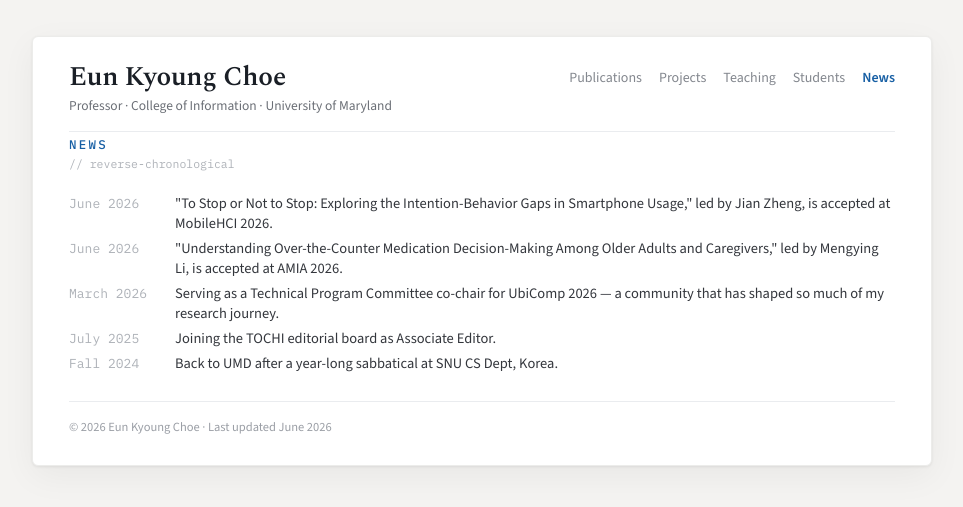
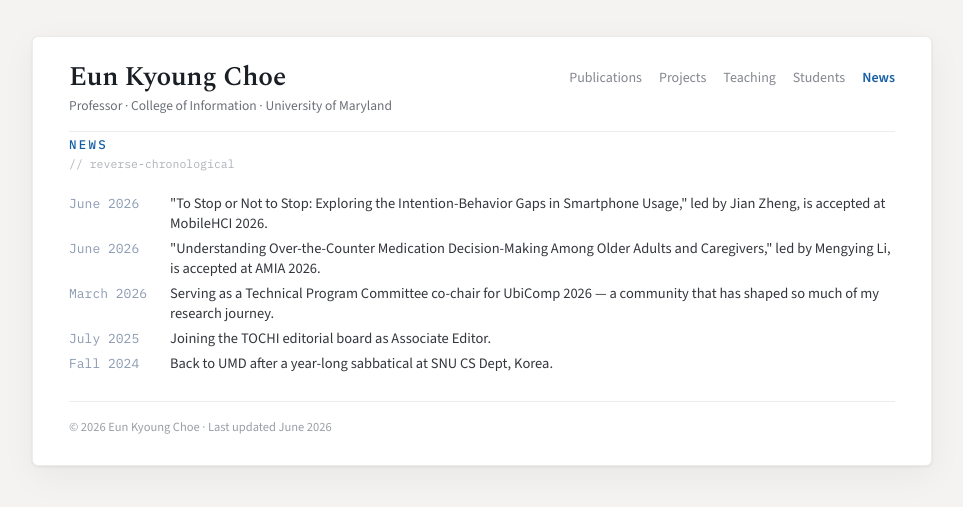
Before and after one commit to ekchoe/ekchoe.github.io, a Jekyll site: the page built from news.html, in a window 1280 px wide. Shown: the top 507 px of the page, without its empty margins (158-1121 px from the left). Built offline with Jekyll 4.4.1, drawn with Linux system fonts in a browser that asks for light colours.

Commit message:
Reduce date row gap

```diff
--- a/_data/travel.yml
+++ b/_data/travel.yml
@@ -1,3 +1,3 @@
 # Upcoming travel (homepage, under photo). month = short label shown in mono.
-- { month: Oct2026, where: "Shanghai, China/UbiComp 26"  }
+- { month: Oct2026, where: "Shanghai, China | UbiComp 26"  }
 - { month: Aug2026, where: "Seoul, Korea" }
--- a/assets/css/style.css
+++ b/assets/css/style.css
@@ -89,8 +89,8 @@ hr { border: 0; border-top: 1px solid var(--rule); margin: 20px 0; }
 .headshot img { width: 100%; height: 100%; object-fit: cover; object-position: center; }
 
 .travel-block { margin-top: auto; padding-top: 18px; }
-.travel-row { display: flex; gap: 10px; font-size: 13px; color: var(--body); margin-top: 7px; }
-.travel-row .mo { font-family: var(--mono); font-size: 12px; color: #aeb2b8; }
+.travel-row { display: flex; gap: 5px; font-size: 13px; color: var(--body); margin-top: 7px; }
+.travel-row .mo { font-family: var(--mono); font-size: 12px; color: #8c9bb3; }
 
 .bio-body p { font-family: var(--sans); font-size: 15px; line-height: 1.5;
               color: var(--body); margin: 0; }
@@ -183,8 +183,8 @@ hr { border: 0; border-top: 1px solid var(--rule); margin: 20px 0; }
 
 /* ---- timeline rows (news) ------------------------------------ */
 .news-list { display: flex; flex-direction: column; gap: 7px; }
-.news-row { display: grid; grid-template-columns: 96px 1fr; gap: 10px; align-items: baseline; }
-.news-row .when { font-family: var(--mono); font-size: 13px; color: #aeb2b8; }
+.news-row { display: grid; grid-template-columns: 96px 1fr; gap: 5px; align-items: baseline; }
+.news-row .when { font-family: var(--mono); font-size: 13px; color: #8c9bb3; }
 .news-row .what { font-size: 14.5px; color: var(--body); }
 
 /* ---- obfuscated email ----------------------------------------- */
@@ -211,10 +211,10 @@ hr { border: 0; border-top: 1px solid var(--rule); margin: 20px 0; }
 .page-note  { font-family: var(--mono); font-size: 11.5px; color: #aeb2b8; margin-bottom: 22px; }
 
 .pub-list, .stack { display: flex; flex-direction: column; }
-.pub-year-group { display: grid; grid-template-columns: 60px 1fr; gap: 18px;
+.pub-year-group { display: grid; grid-template-columns: 60px 1fr; gap: 5px;
                   padding: 14px 0; border-top: 1px solid var(--rule-soft); }
 .pub-year-group:first-child { border-top: 0; }
-.pub-year { font-family: var(--mono); font-size: 13px; color: #b8b6b0; padding-top: 2px; }
+.pub-year { font-family: var(--mono); font-size: 13px; color: #8c9bb3; padding-top: 2px; }
 .pub { margin-bottom: 16px; }
 .pub:last-child { margin-bottom: 0; }
 .pub .pub-title { font-size: 15px; font-weight: 600; color: var(--ink); line-height: 1.35; }
```
